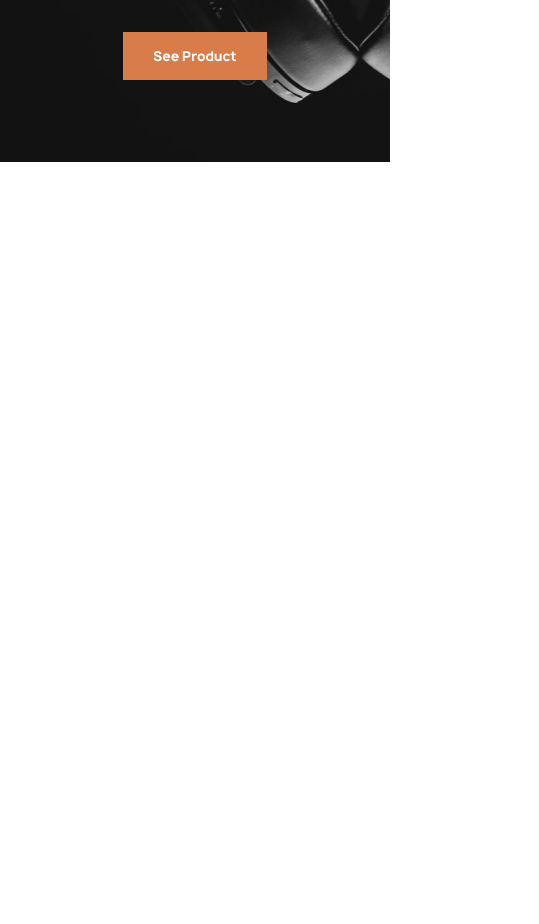
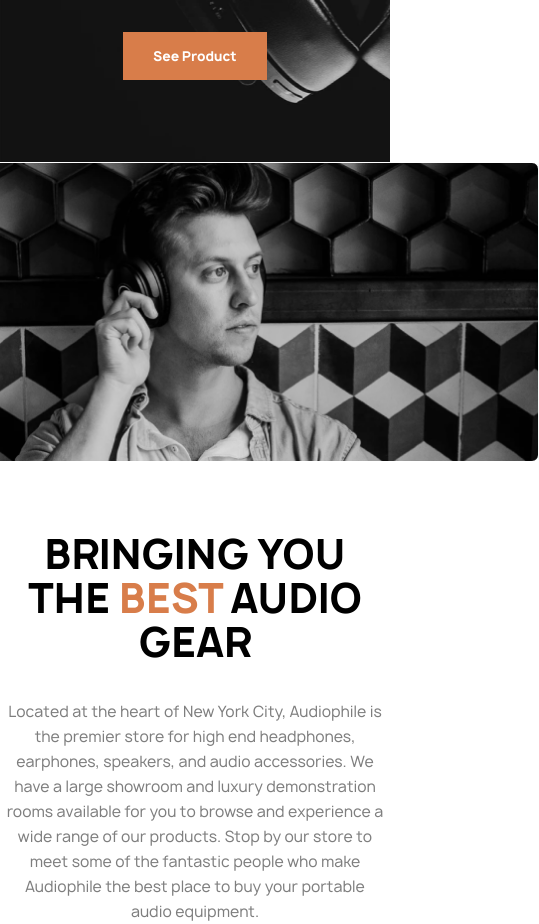
Before and after one commit to MurodMiragzamov/codingbattle, a plain HTML site: page index.html in a window 390 px wide. Shown: the part 568-1492 px from the top of the page, 539 px wide, since content can reach past the window. Before the commit the page ends 844 px from the top, so only its background shows below. Drawn offline with Linux system fonts and the light colour scheme; files whose address does not match are found by name.

Commit message:
Predposledniy section tugadi

```diff
--- a/assets/css/main.scss
+++ b/assets/css/main.scss
@@ -40,6 +40,11 @@ p{
     height: 15px;
     display: none;
 
+}
+
+.nav-item a:hover{
+    color: #D87D4A;
+    transition: 0.5s;
 }
 .audiop{
     max-width: 143px;
@@ -126,6 +131,110 @@ max-width: 410px;
 .product-link:hover{
     background:  #FBAF85;
 }
+
+// predposledniy section
+
+.bringing-section .container{
+    display: flex;
+    justify-content: space-between;
+
+    .content-header{
+        max-width: 445px;
+        font-size: 40px;
+        line-height: 44px;
+        font-weight: bold;
+        text-transform: uppercase;
+        color: #000;
+        margin-top: 150px;
+        margin-bottom: 35px;
+
+
+        span{
+            color: #D87D4A;
+        }
+    }
+
+    .content-p{
+        max-width: 389px;
+        line-height: 25px;
+        font-size: 15px;
+        font-weight: normal;
+        opacity: 0.5;
+        color: #000;
+
+    }
+
+    .humanbg{
+        width: 540px;
+        height: 588px;
+
+        background-image: url(../img/BitmapHuman.png);
+        background-repeat: no-repeat;
+        background-size: contain;
+        border: 1px solid white;
+        border-radius: 7px;
+
+    }
+
+}
+
+
+
+
+//code biringing
+
+@media(max-width:770px){
+    .bringing-section .container{
+        display: flex;
+        flex-direction: column-reverse;
+        justify-content: center;
+        align-items: center;
+        text-align: center;
+
+
+        .content-header{
+            max-width: 573px;
+            font-weight: bold;
+            text-transform: uppercase;
+            color: #000;
+            margin-top: 70px;
+            margin-bottom: 35px;
+
+
+            span{
+                color: #D87D4A;
+            }
+        }
+
+        .content-p{
+            margin: 0 auto;
+            max-width: 480px;
+            font-weight: normal;
+            opacity: 0.5;
+            color: #000;
+
+        }
+
+        .humanbg{
+            width: 687px;
+            height: 300px;
+            background-image: none;
+            background-image: url(../img/BitmapHumanu.png);
+            background-repeat: no-repeat;
+            background-size: cover;
+            border: 1px solid white;
+            border-radius: 7px;
+
+        }
+
+    }
+
+}
+
+
+
+
+//nav responsive codes
 
 @media(max-width:770px){
     .nav-section{
--- a/index.html
+++ b/index.html
@@ -63,6 +63,27 @@
     </section>
 
 
+    <section class="bringing-section">
+        <div class="container">
+            <div class="content">
+
+                <h3 class="content-header">Bringing you the <span> best</span> audio gear</h3>
+                <p class="content-p">
+                    Located at the heart of New York City, Audiophile is the premier store for high end headphones, earphones, speakers, and audio accessories. We have a large showroom and luxury demonstration rooms available for you to browse and experience a wide range of our products. Stop by our store to meet some of the fantastic people who make Audiophile the best place to buy your portable audio equipment.
+                </p>
+            </div>
+
+            <div class="humanbg">
+
+
+            </div>
+        </div>
+    </section>
+
+
+
+
+
 
 </body>
 </html>
```
Also changed, not shown: assets/css/main.css, assets/img/Bitmapmob.png (added), 1 other file.
